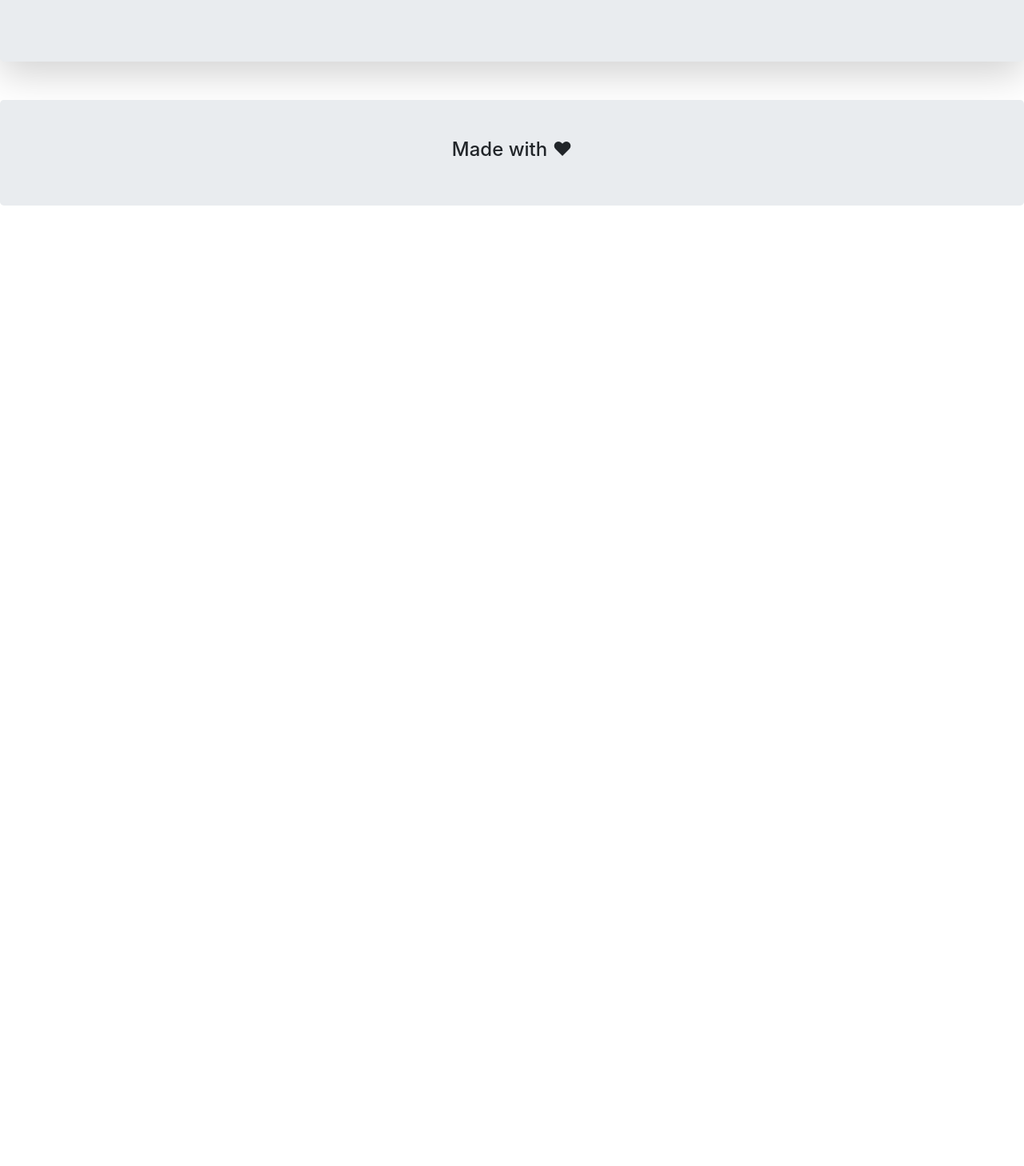
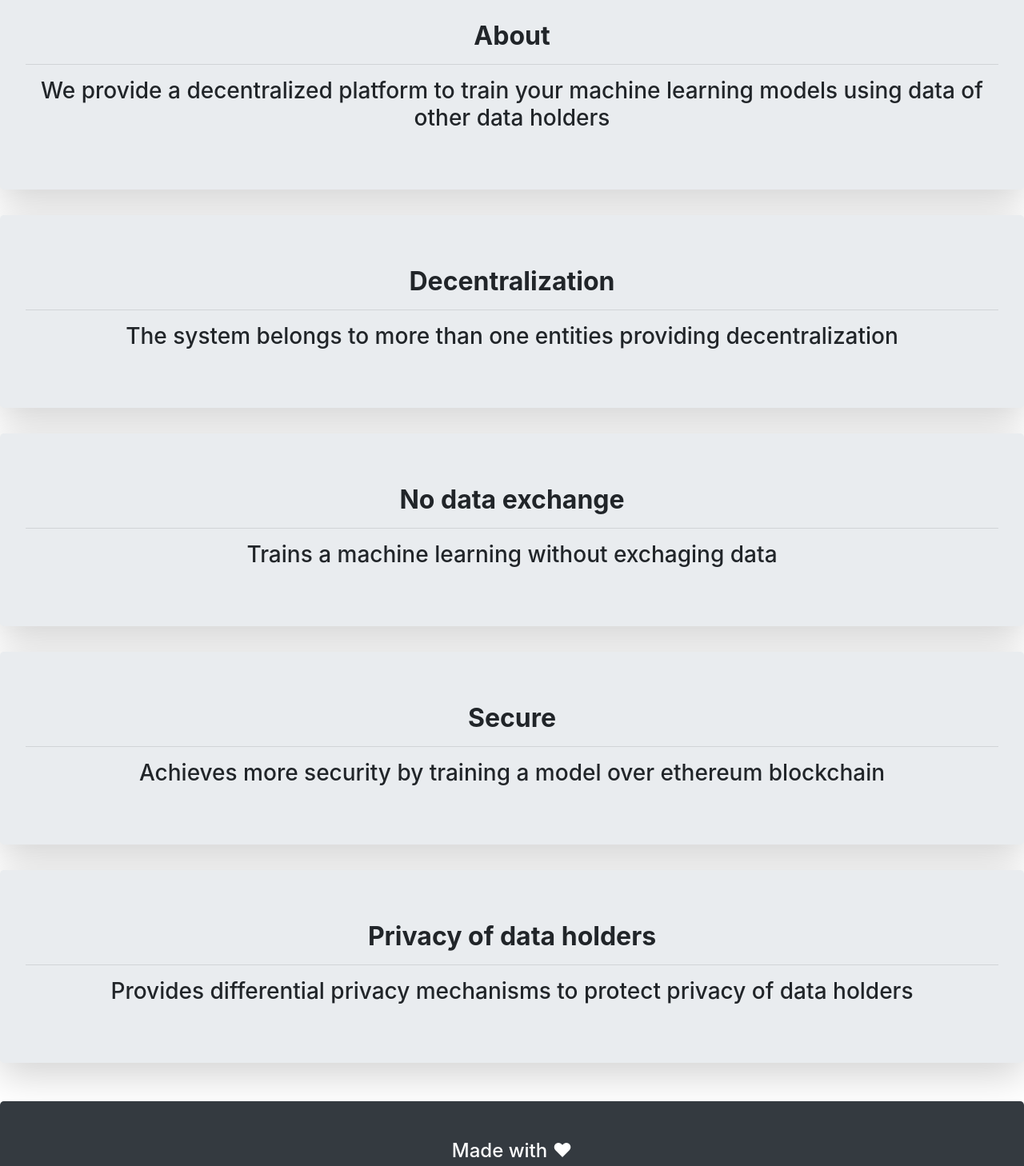
Before and after one commit to Adnu100/Blockchain-Based-Machine-Learning, a React (Create React App) app in the folder frontend/: page /About in a window 1280 px wide. Shown: the part 552-2010 px from the top of the page at 80% size. Before the commit the page ends 841 px from the top, so only its background shows below. Built offline with nearby package versions, Linux system fonts and the light colour scheme; the HTML template or start-up script is replaced by a standard one.

Commit message:
changed frontend

```diff
--- a/frontend/src/components/About.js
+++ b/frontend/src/components/About.js
@@ -17,6 +17,39 @@ class About extends Component {
             models using data of other data holders
           </h3>
         </div>
+        <div className="jumbotron shadow-lg new-jumbotron">
+          <h2>
+            <b>Decentralization</b>
+          </h2>
+          <hr />
+          <h3>The system belongs to more than one entities providing decentralization</h3>
+        </div>
+        <div className="jumbotron shadow-lg new-jumbotron">
+          <h2>
+            <b>No data exchange</b>
+          </h2>
+          <hr />
+          <h3>Trains a machine learning without exchaging data</h3>
+        </div>
+        <div className="jumbotron shadow-lg new-jumbotron">
+          <h2>
+            <b>Secure</b>
+          </h2>
+          <hr />
+          <h3>
+            Achieves more security by training a model over ethereum blockchain
+          </h3>
+        </div>
+        <div className="jumbotron shadow-lg new-jumbotron">
+          <h2>
+            <b>Privacy of data holders</b>
+          </h2>
+          <hr />
+          <h3>
+            Provides differential privacy mechanisms to protect privacy of data
+            holders
+          </h3>
+        </div>
         <Footer />
       </div>
     );
--- a/frontend/src/components/Footer.js
+++ b/frontend/src/components/Footer.js
@@ -3,7 +3,7 @@ import { React, Component } from "react";
 class Footer extends Component {
   render() {
     return (
-      <div className="jumbotron p-5 mt-5 text-center myanimation">
+      <div className="jumbotron bg-dark text-white p-5 mt-5 text-center myanimation">
         <h4>Made with ❤</h4>
       </div>
     );
--- a/frontend/src/components/Header.js
+++ b/frontend/src/components/Header.js
@@ -69,11 +69,13 @@ class Header extends Component {
           </div>
         </div>
         <br />
+        <div className="jumbotron bg-dark text-white shadow-lg new-jumbotron">
         <div style={{ paddingTop: "20px" }}>
           <img alt="learning chain logo" style={logostyle} src={logo} />
           <h1 style={appstyle}>
             <b>Learning Chain</b>
           </h1>
+        </div>
         </div>
       </div>
     );
--- a/frontend/src/components/HomePage.js
+++ b/frontend/src/components/HomePage.js
@@ -20,10 +20,17 @@ class HomePage extends Component {
             between organizations
           </h2>
         </div>
-        <div className="jumbotron shadow-lg new-jumbotron">
+        <div className="jumbotron bg-dark text-white shadow-lg new-jumbotron">
           <h2>
             <b>Features</b>
           </h2>
+        </div>
+        <div className="jumbotron shadow-lg new-jumbotron">
+          <h2>
+            <b>Decentralization</b>
+          </h2>
+          <hr />
+          <h3>The system belongs to more than one entities providing decentralization</h3>
         </div>
         <div className="jumbotron shadow-lg new-jumbotron">
           <h2>
```
Also changed, not shown: 1 other file (tests, documents, lock files or other folders).
